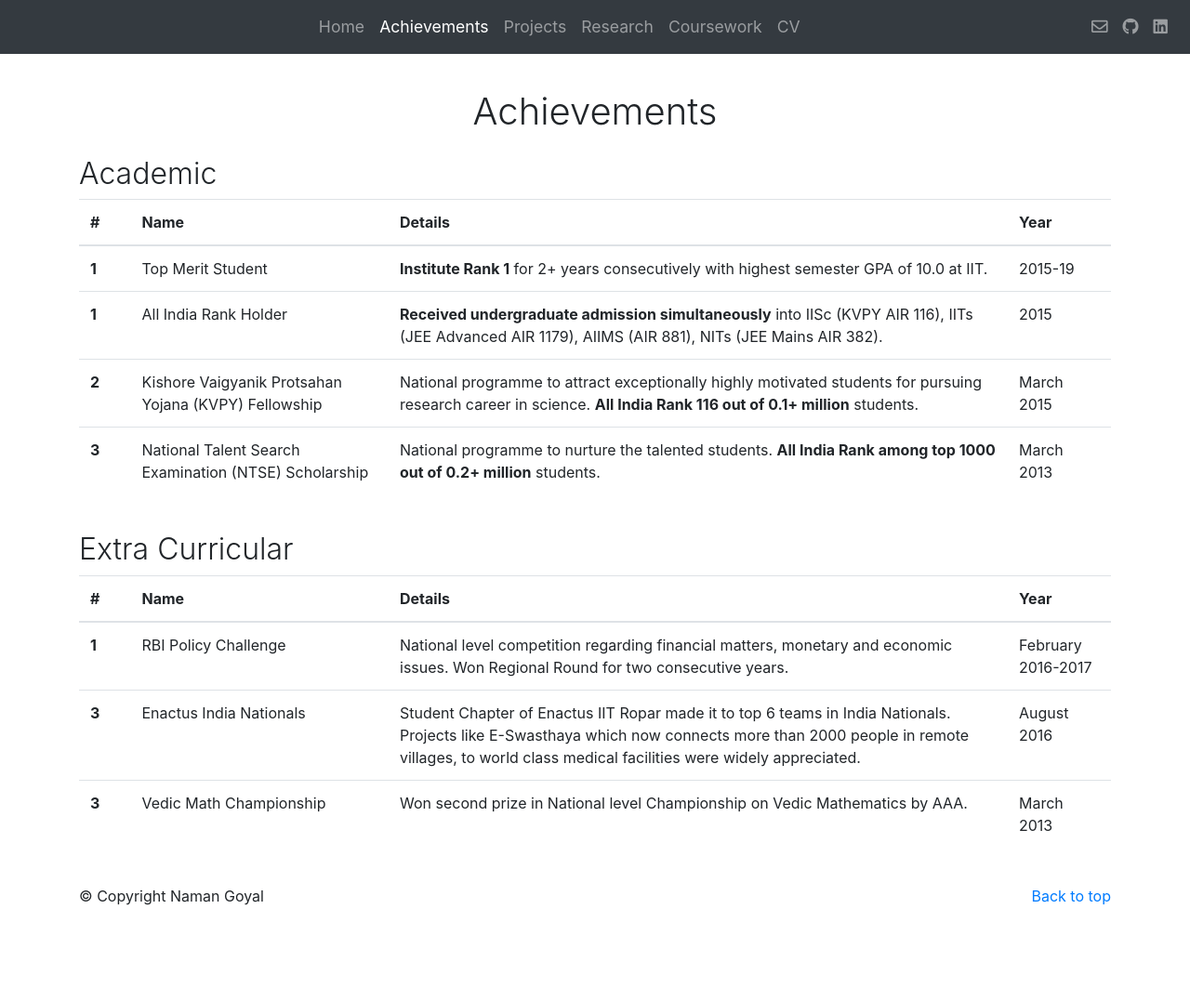
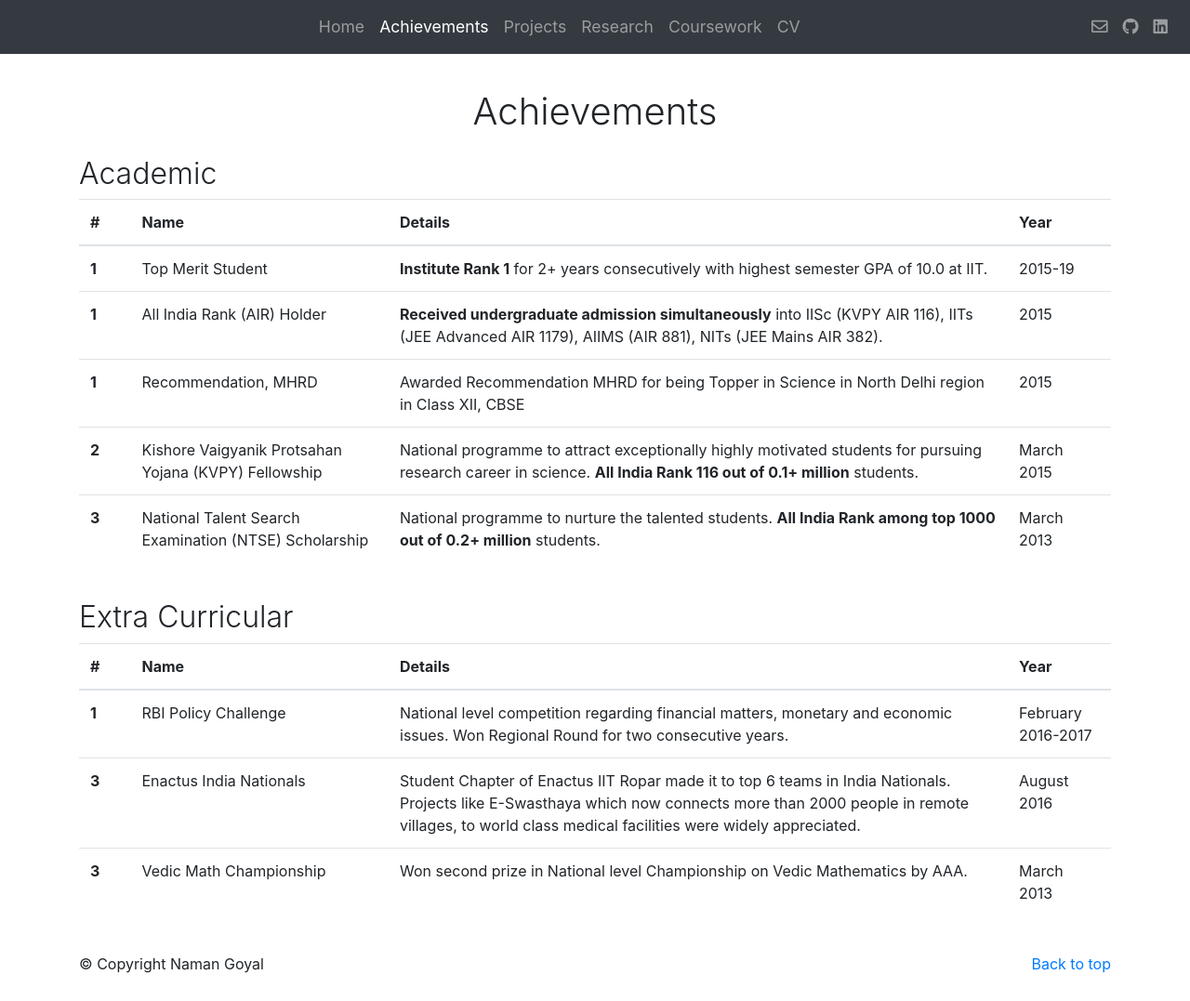
Before and after one commit to thenamangoyal/thenamangoyal.github.io, a Jekyll site: the page built from achievements.html, in a window 1280 px wide and 1077 px high. Shown: the whole window at 93% size. Built offline with Jekyll 4.4.1, drawn with Linux system fonts in a browser that asks for light colours; nearby versions of some CDN libraries.

Commit message:
Update achievements.html

```diff
--- a/achievements.html
+++ b/achievements.html
@@ -31,10 +31,16 @@ permalink: "/achievements"
             </tr>
             <tr>
                 <th scope="row">1</th>
-                <td>All India Rank Holder</td>
+                <td>All India Rank (AIR) Holder</td>
                 <td><strong>Received undergraduate admission simultaneously</strong> into IISc (KVPY AIR 116), IITs (JEE Advanced AIR 1179), AIIMS (AIR 881), NITs (JEE Mains AIR
 382).
             </td>
+                <td>2015</td>
+            </tr>
+            <tr>
+                <th scope="row">1</th>
+                <td>Recommendation, MHRD</td>
+                <td>Awarded Recommendation MHRD for being Topper in Science in North Delhi region in Class XII, CBSE</td>
                 <td>2015</td>
             </tr>
             <tr>
```
